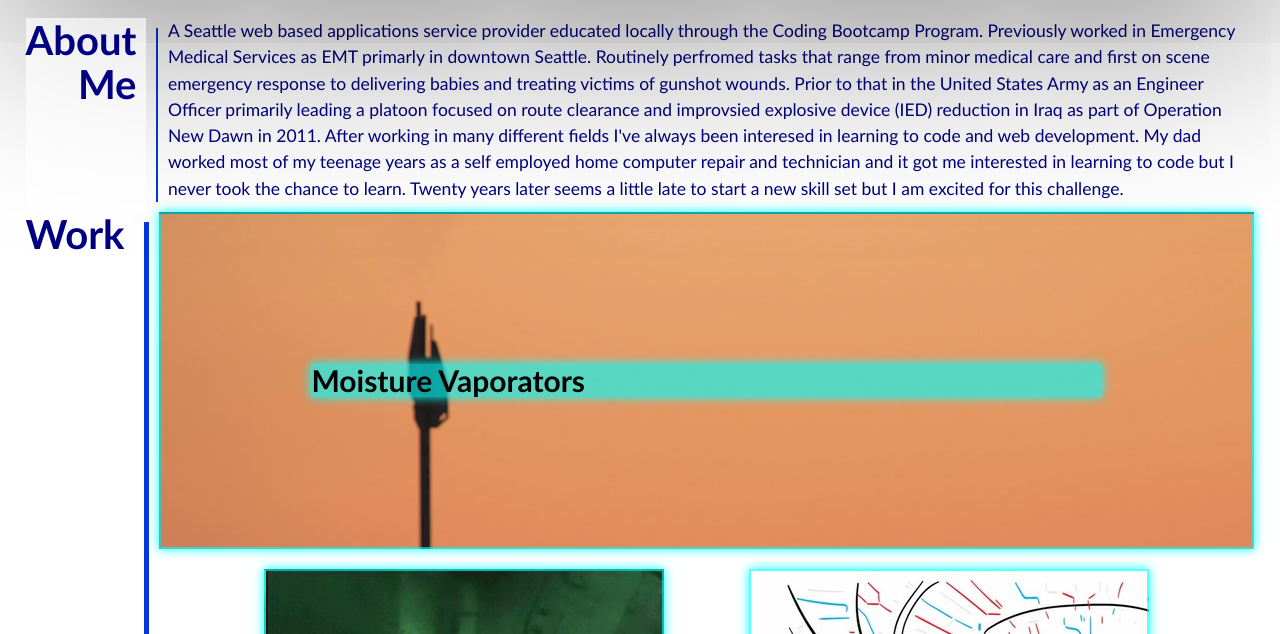
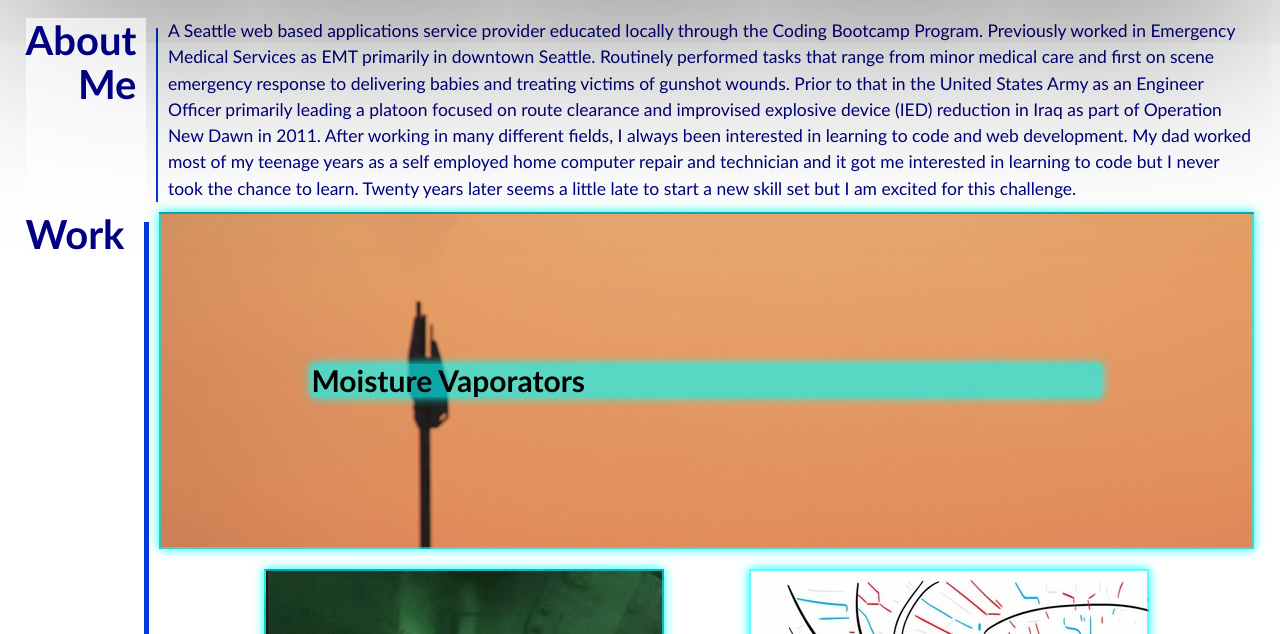
Before and after one commit to knight19jonathan/los-knight-portfolio-page, a plain HTML site: page index.html in a window 1280 px wide. Shown: the part 466-1100 px from the top of the page. Drawn offline with Linux system fonts and the light colour scheme.

Commit message:
spell check

```diff
--- a/index.html
+++ b/index.html
@@ -47,7 +47,7 @@
 
             <p>
 
-            A Seattle web based applications service provider educated locally through the Coding Bootcamp Program. Previously worked in Emergency Medical Services as EMT primarly in downtown Seattle. Routinely perfromed tasks that range from minor medical care and first on scene emergency response to delivering babies and treating victims of gunshot wounds. Prior to that in the United States Army as an Engineer Officer primarily leading a platoon focused on route clearance and improvsied explosive device (IED) reduction in Iraq as part of Operation New Dawn in 2011.  After working in many different fields I've always been interesed in learning to code and web development.  My dad worked most of my teenage years as a self employed home computer repair and technician and it got me interested in learning to code but I never took the chance to learn. Twenty years later seems a little late to start a new skill set but I am excited for this challenge.
+                A Seattle web based applications service provider educated locally through the Coding Bootcamp Program. Previously worked in Emergency Medical Services as EMT primarily in downtown Seattle. Routinely performed tasks that range from minor medical care and first on scene emergency response to delivering babies and treating victims of gunshot wounds. Prior to that in the United States Army as an Engineer Officer primarily leading a platoon focused on route clearance and improvised explosive device (IED) reduction in Iraq as part of Operation New Dawn in 2011. After working in many different fields, I always been interested in learning to code and web development. My dad worked most of my teenage years as a self employed home computer repair and technician and it got me interested in learning to code but I never took the chance to learn. Twenty years later seems a little late to start a new skill set but I am excited for this challenge.
 
 
             </p>
```
